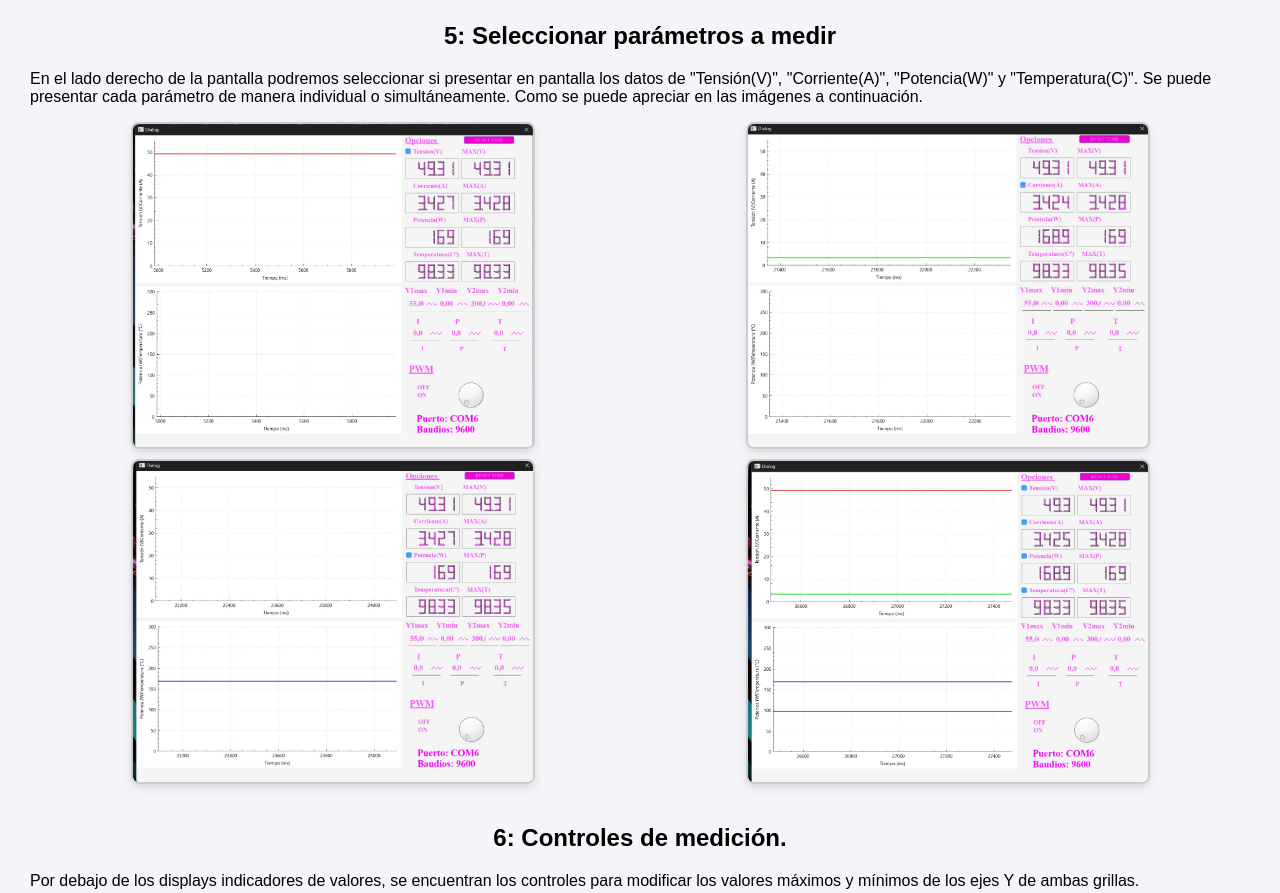
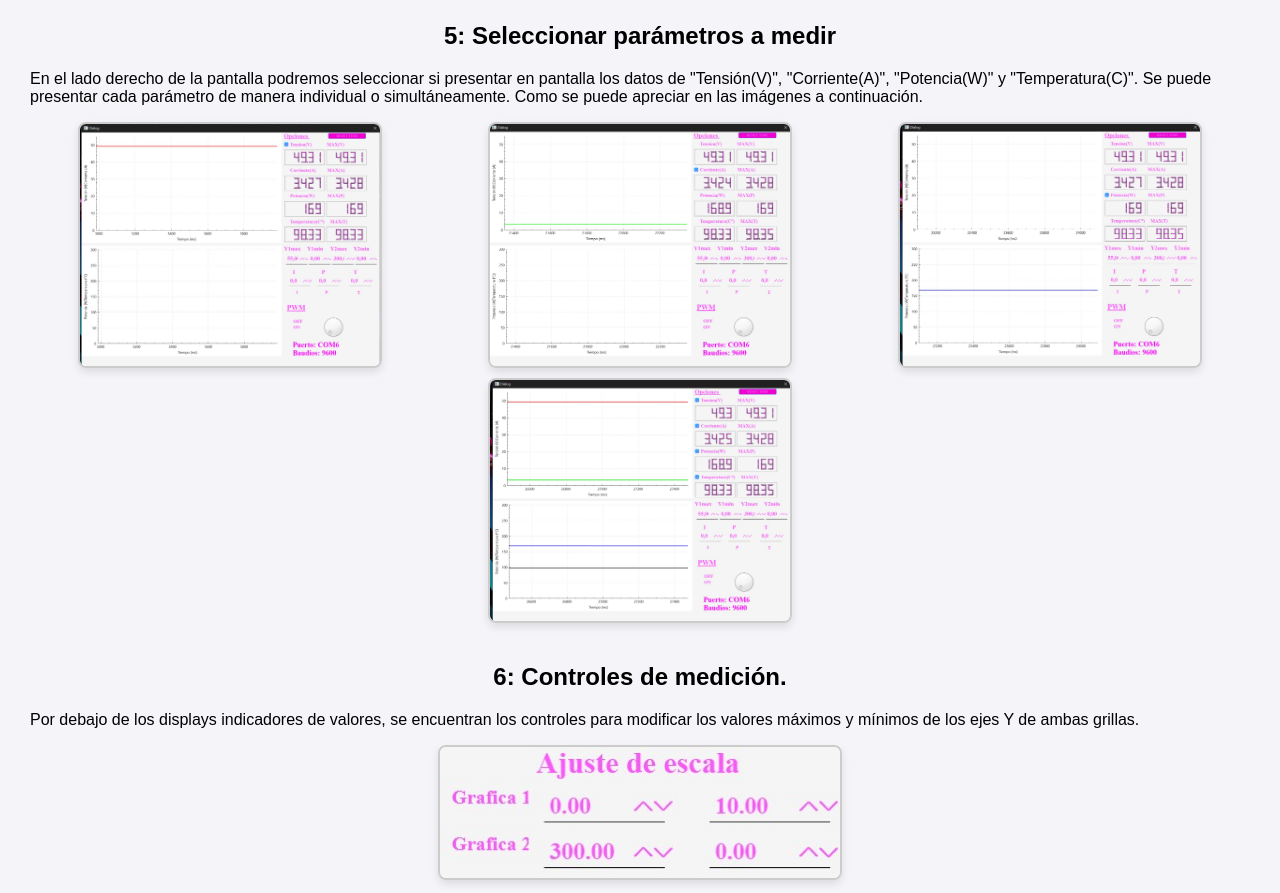
Before and after one commit to miliipalomeque/instrumento-virtual-xyz, a plain HTML site: page manual_instrucciones.html in a window 1280 px wide. Shown: the part 1900-2793 px from the top of the page. Drawn offline with Linux system fonts and the light colour scheme.

Commit message:
Update styles.css

```diff
--- a/styles.css
+++ b/styles.css
@@ -327,7 +327,7 @@ body {
 
 .instruccion-imagenes {
   width: 45%; /* Cada imagen ocupará el 45% del ancho disponible */
-  max-width: 400px; /* Establece un tamaño máximo para las imágenes */
+  max-width: 300px; /* Establece un tamaño máximo para las imágenes */
   display: block;
   margin: 0 auto; /* Centra las imágenes */
   border: 2px solid #ccc; /* Borde gris claro */
```
